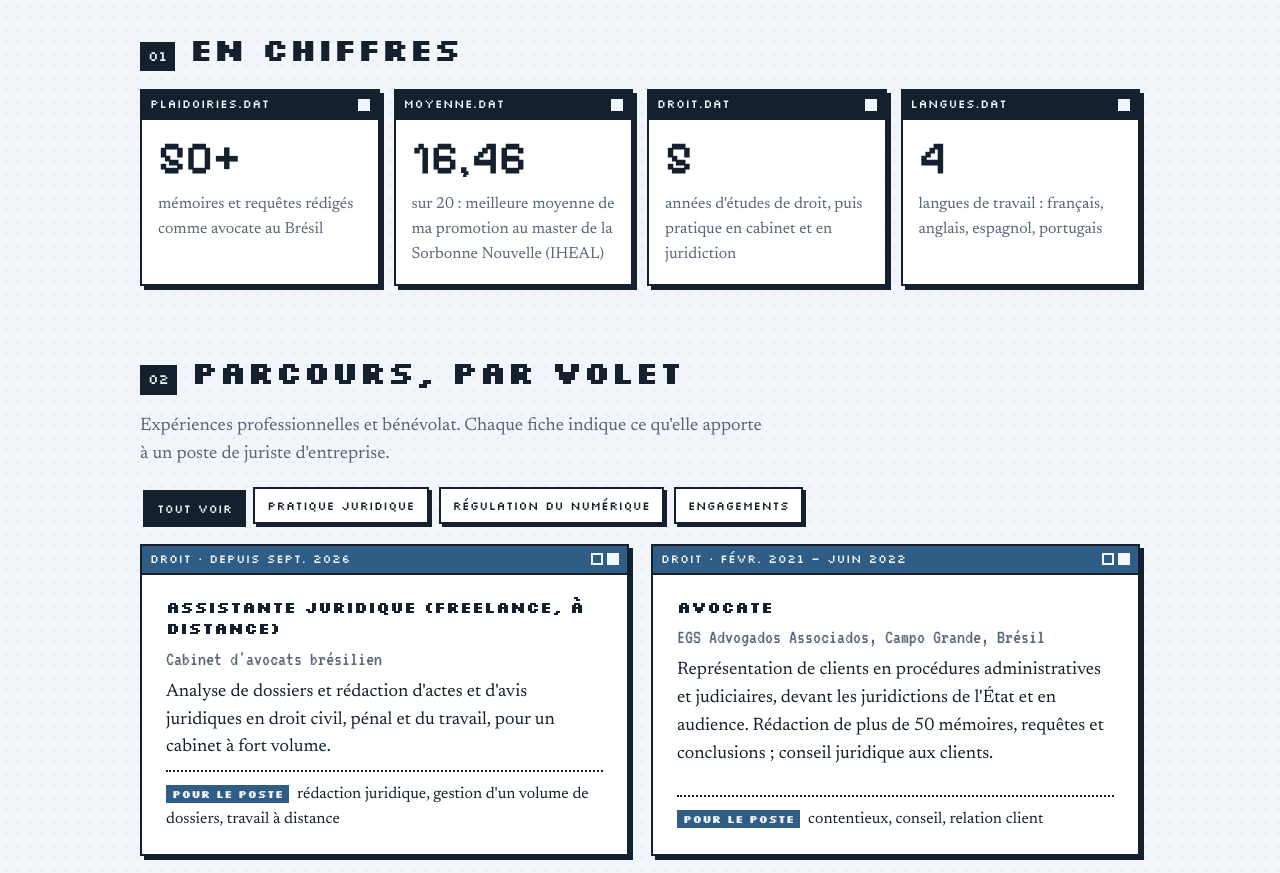
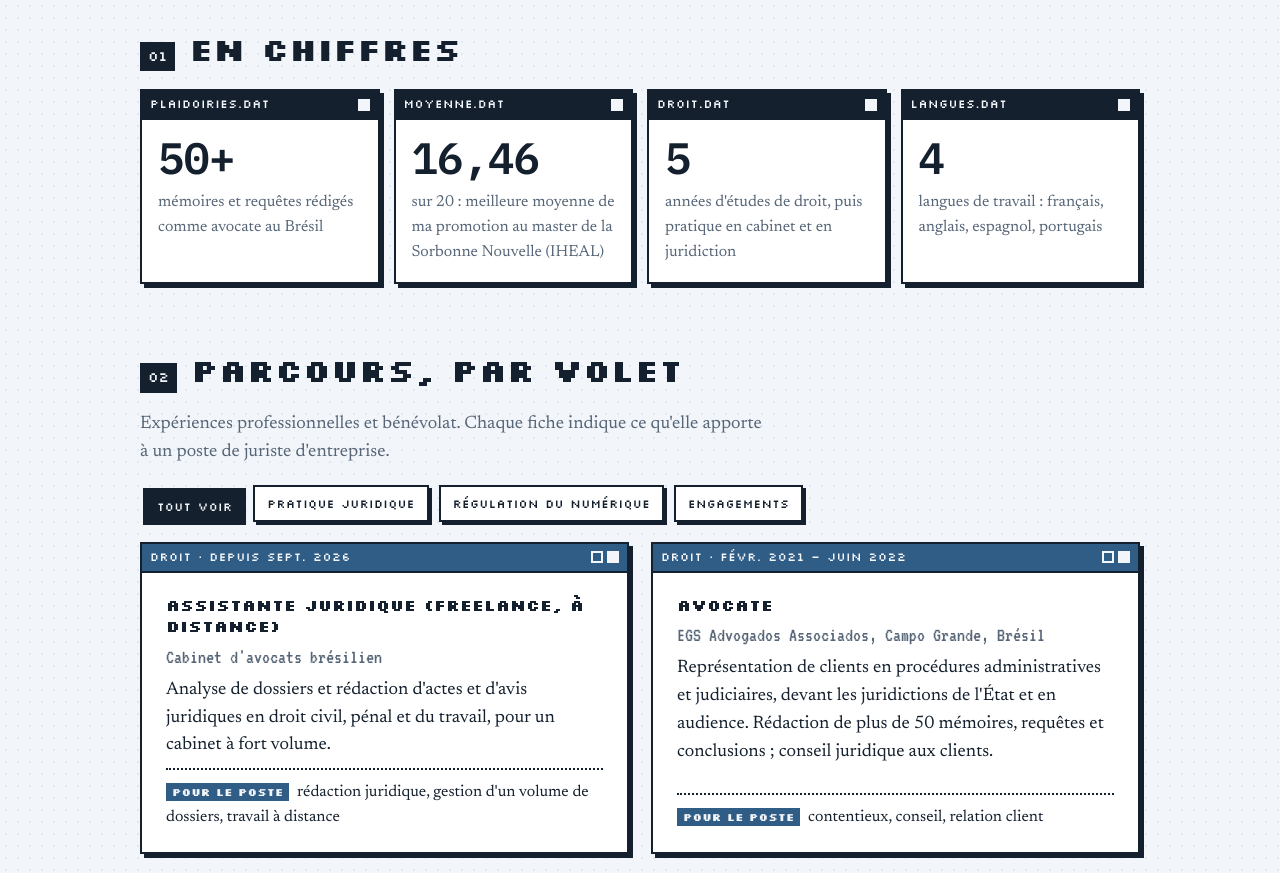
Before and after one commit to dacalvitoria/dacalvitoria.github.io, a plain HTML site: page droit.html in a window 1280 px wide. Shown: the part 780-1653 px from the top of the page. Drawn offline with Linux system fonts and the light colour scheme.

Commit message:
Add files via upload

```diff
--- a/droit.html
+++ b/droit.html
@@ -6,7 +6,7 @@
 <title>Vitória Dacal · Juriste</title>
 <link rel="preconnect" href="https://fonts.googleapis.com">
 <link rel="preconnect" href="https://fonts.gstatic.com" crossorigin>
-<link href="https://fonts.googleapis.com/css2?family=Pixelify+Sans:wght@400..700&family=Silkscreen:wght@400;700&family=VT323&family=Newsreader:ital,opsz,wght@0,6..72,400..600;1,6..72,400&display=swap" rel="stylesheet">
+<link href="https://fonts.googleapis.com/css2?family=Pixelify+Sans:wght@400..700&family=Silkscreen:wght@400;700&family=VT323&family=IBM+Plex+Mono:wght@500;600&family=Newsreader:ital,opsz,wght@0,6..72,400..600;1,6..72,400&display=swap" rel="stylesheet">
 <style>
 /* Law profile, one blue. Layout: early-2000s web, redone with care. Each block is a "window" with a title bar, hard offset shadows,
    square corners, a pixel band in the three ESG colours. Pixel type for structure, a serif for reading. */
@@ -103,7 +103,7 @@ h2{font-family:var(--pixel);font-weight:700;font-size:clamp(22px,3.4vw,32px);mar
 /* Key figures */
 .figs{display:grid;grid-template-columns:repeat(4,minmax(0,1fr));gap:14px}
 .fig .winbody{padding:16px 16px 18px}
-.fig .v{font-family:var(--soft-pixel);font-weight:600;font-size:46px;line-height:1}
+.fig .v{font-family:"IBM Plex Mono","Courier New",monospace;font-weight:600;font-size:44px;line-height:1;letter-spacing:-.02em}
 .fig .t{font-size:16px;color:var(--muted);margin-top:10px}
 
 /* Filters: bevelled buttons */
```
Also changed, not shown: index.html (+2 -2 lines), rse.html (+2 -2 lines).
